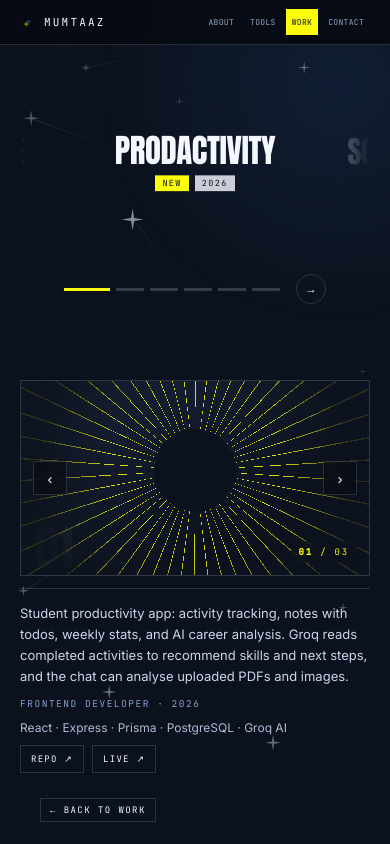
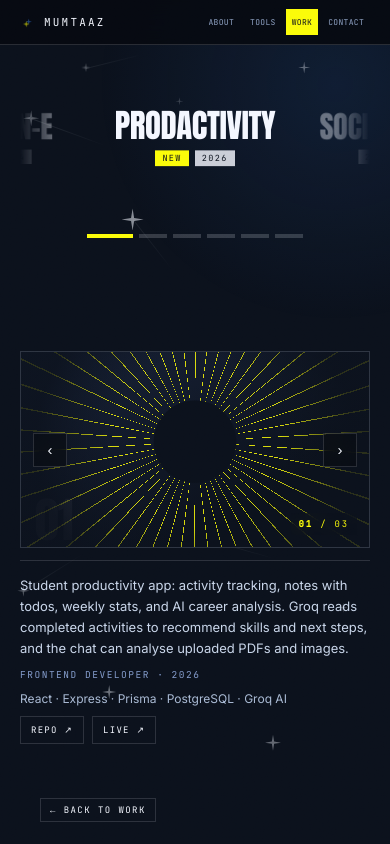
Before and after one commit to tazzz-dev/portofolio-v2, a plain HTML site: page work.html in a window 390 px wide. Drawn offline with Linux system fonts and the light colour scheme.

Commit message:
Fix See all work hover clipped by reveal clip-path

```diff
--- a/styles.css
+++ b/styles.css
@@ -2134,7 +2134,8 @@ a.sw-hint:hover { color: var(--paper); }
 }
 /* scroll.css memberi clip-path inset(0) ke anak langsung section setelah reveal.
    clip itu memotong kartu yang digeser hover (tepi atas/kiri hilang). Beri ruang clip. */
-.pj-field[data-sa].is-in > .pv3-grid { clip-path: inset(-40px) !important; }
+.pj-field[data-sa].is-in > .pv3-grid,
+.pj-field[data-sa].is-in > .sec-more { clip-path: inset(-40px) !important; }
 .pv3-cell {
   position: relative;
   z-index: 1;
--- a/work.css
+++ b/work.css
@@ -844,17 +844,17 @@ body.w-page {
 }
 .wk-name.is-on .wk-chips { opacity: 1; transform: none; }
 
-/* --- indikator proyek di bawah wheel --- */
+/* --- indikator proyek (hanya mobile) --- */
 .wk-dots-nav {
-  display: flex;
+  display: none;
   align-items: center;
   gap: 6px;
   padding-left: 2px;
 }
 .wk-dot-btn {
   width: 28px;
-  height: 15px;
-  padding: 6px 0;
+  height: 24px;
+  padding: 10px 0;
   border: 0;
   background: rgba(244, 247, 255, .18);
   background-clip: content-box;
@@ -863,25 +863,6 @@ body.w-page {
 }
 .wk-dot-btn:hover { background-color: rgba(244, 247, 255, .42); }
 .wk-dot-btn.is-on { width: 46px; background-color: var(--lemon); }
-.wk-next {
-  margin-left: 10px;
-  display: grid;
-  place-items: center;
-  width: 30px;
-  height: 30px;
-  border: 1px solid var(--line);
-  border-radius: 50%;
-  background: none;
-  color: var(--paper);
-  font-size: 12px;
-  cursor: pointer;
-  transition: background .2s, color .2s, border-color .2s;
-}
-.wk-next:hover {
-  background: var(--lemon);
-  border-color: var(--lemon);
-  color: var(--ink);
-}
 
 /* --- panel foto --- */
 .wk-media {
@@ -1115,7 +1096,7 @@ body.w-page {
 
   /* wheel jadi horizontal; tahun pindah ke bawah nama */
   .wk[data-wk-ready] .wk-list {
-    height: clamp(150px, 22svh, 210px);
+    height: clamp(120px, 16svh, 160px);
     overflow: hidden;
     -webkit-mask-image: linear-gradient(90deg, transparent 0, #000 10%, #000 90%, transparent 100%);
     mask-image: linear-gradient(90deg, transparent 0, #000 10%, #000 90%, transparent 100%);
@@ -1144,7 +1125,11 @@ body.w-page {
     transform: none;
   }
   .wk-go { width: 22px; height: 22px; font-size: 9px; }
-  .wk-dots-nav { justify-content: center; padding-left: 0; }
+  .wk-dots-nav {
+    display: flex;
+    justify-content: center;
+    padding-left: 0;
+  }
 
   .wk-media { gap: 12px; }
   .wk-shot { aspect-ratio: 16 / 9; }
--- a/work.html
+++ b/work.html
@@ -154,7 +154,6 @@
       <button class="wk-dot-btn" type="button" data-wk-to="3" aria-label="Snake"></button>
       <button class="wk-dot-btn" type="button" data-wk-to="4" aria-label="Pong"></button>
       <button class="wk-dot-btn" type="button" data-wk-to="5" aria-label="Barn-E"></button>
-      <button class="wk-next" type="button" data-wk-next aria-label="Next project">→</button>
     </nav>
   </section>
 
--- a/work.js
+++ b/work.js
@@ -126,7 +126,7 @@
   var measure = function () {
     var h = lane.clientHeight || 620;
     gap = Math.max(82, Math.min(126, h / 5.1));
-    gapX = Math.min(lane.clientWidth * 0.6, 280);
+    gapX = Math.min(lane.clientWidth * 0.52, 240);
     paintWheel();
   };
 
@@ -210,11 +210,6 @@
     btn.addEventListener('click', function () { setActive(Number(btn.dataset.wkTo)); });
   });
 
-  var nextBtn = root.querySelector('[data-wk-next]');
-  if (nextBtn) {
-    nextBtn.addEventListener('click', function () { setActive(active + 1); });
-  }
-
   root.querySelectorAll('[data-wk-photo]').forEach(function (btn) {
     btn.addEventListener('click', function () { stepPhoto(Number(btn.dataset.wkPhoto)); });
   });
```
